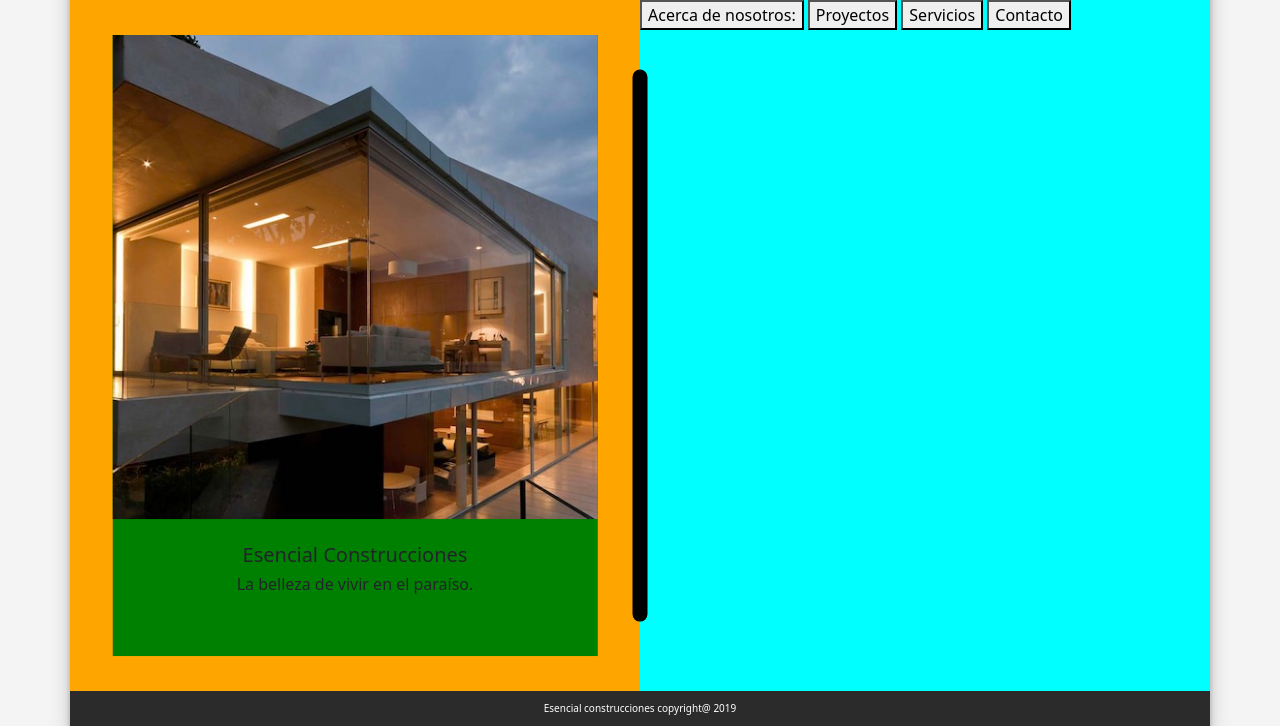
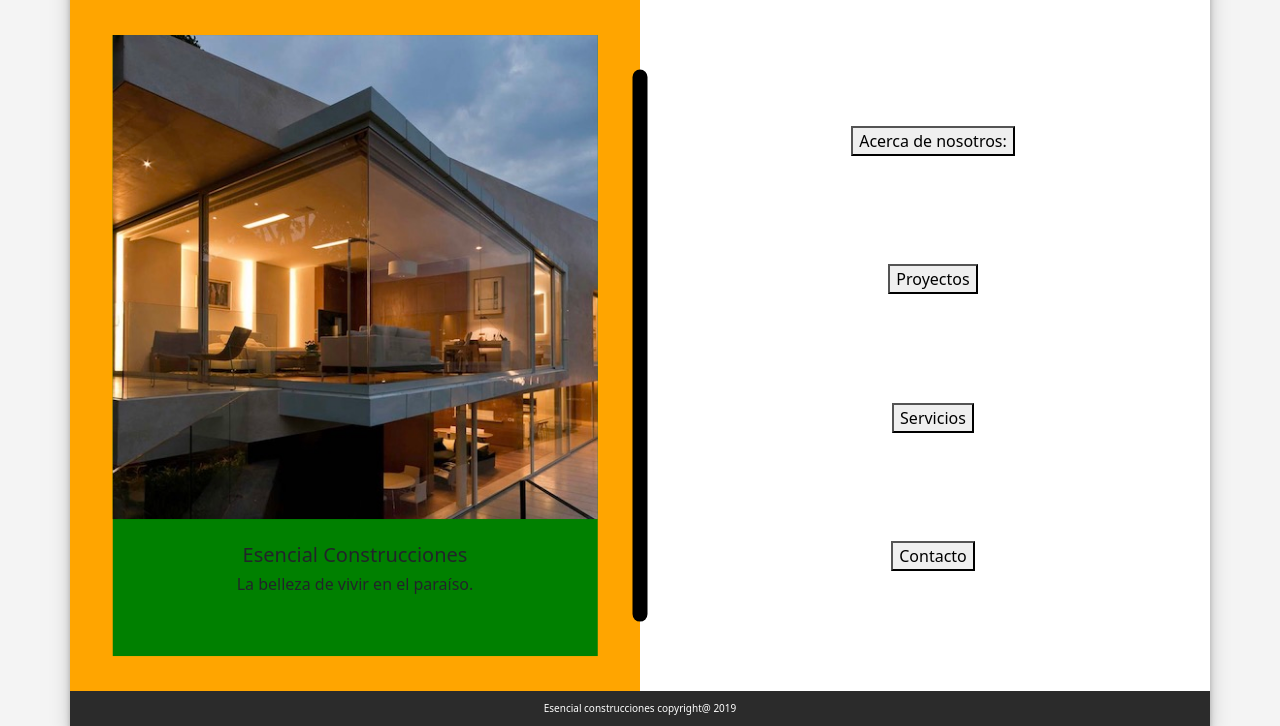
Before and after one commit to egmp7/Esencial-Construcciones, a Flask app: page /home in a window 1280 px wide. Shown: the part 74-800 px from the top of the page. Run offline with Flask 2, Linux system fonts and the light colour scheme; parts of the project's set-up code (start-up, migrations or seed data) failed here and were passed over; some libraries are stand-ins or nearby versions.

Commit message:
buttons position

```diff
--- a/application/static/js/script.js
+++ b/application/static/js/script.js
@@ -2,11 +2,11 @@
 
 $(document).ready(function(){
 
-    setResponsiveComponents(getMainWidth(),getMainHeight());
+    setComponentsPosition();
 
 });
 
-/**Gets the width of the container */
+/** Gets the width of the container */
 getMainWidth = function ()
 {
     return $(".container").width();
@@ -22,12 +22,12 @@ getMainHeight = function ()
     return windowHeight - navHeight - footerHeight;
 }
 
-/**Sets width and height of components
- * @param w width of the main component
- * @param h height of the main component
- */
-setResponsiveComponents = function (w,h)
+/** Sets positions of components */
+setComponentsPosition = function ()
 {
+    let w = getMainWidth();
+    let h = getMainHeight();
+
     $("main").height(h);
 
     // main components
@@ -45,6 +45,18 @@ setResponsiveComponents = function (w,h)
     $("modal").height(h * 0.95);
     $("modal").width(w);
 
+    // main buttons
+    var x = w / 4;
+    var y = h / 5;
+
+    $("#aboutButton").css({top: y - $("#aboutButton").height()/2,
+                           left: x - $("#aboutButton").width()/2})
+    $("#projectsButton").css({top: y*2 - $("#projectsButton").height()/2,
+                              left: x - $("#projectsButton").width()/2})
+    $("#servicesButton").css({top: y*3 - $("#servicesButton").height()/2,
+                              left: x - $("#servicesButton").width()/2})
+    $("#contactButton").css({top: y*4 - $("#contactButton").height()/2,
+                             left: x - $("#contactButton").width()/2})
 }
 
 // events
--- a/application/static/styles/_home.scss
+++ b/application/static/styles/_home.scss
@@ -31,7 +31,12 @@ main{
   }
 
   .block2{
-    background-color: aqua;
+    background-color: white;
+    position: relative;
+    button{
+      position: absolute;
+      display: block;
+    }
   }
 
   .stick{
@@ -61,9 +66,9 @@ main{
       display: none;
     }
     #closeModal{
-      position: fixed;
-      top: 1;
-      left: 1;
+      position: absolute;
+      top: 10px;
+      left: 10px;
     }
   }
 }
--- a/application/static/styles/style.css
+++ b/application/static/styles/style.css
@@ -24,7 +24,12 @@ main .block1 .greeting .text h2 {
   font-size: 16px;
 }
 main .block2 {
-  background-color: aqua;
+  background-color: white;
+  position: relative;
+}
+main .block2 button {
+  position: absolute;
+  display: block;
 }
 main .stick {
   position: absolute;
@@ -58,9 +63,9 @@ main modal #contact {
   display: none;
 }
 main modal #closeModal {
-  position: fixed;
-  top: 1;
-  left: 1;
+  position: absolute;
+  top: 10px;
+  left: 10px;
 }
 
 .header-phone {
```
Also changed, not shown: 1 other file.
